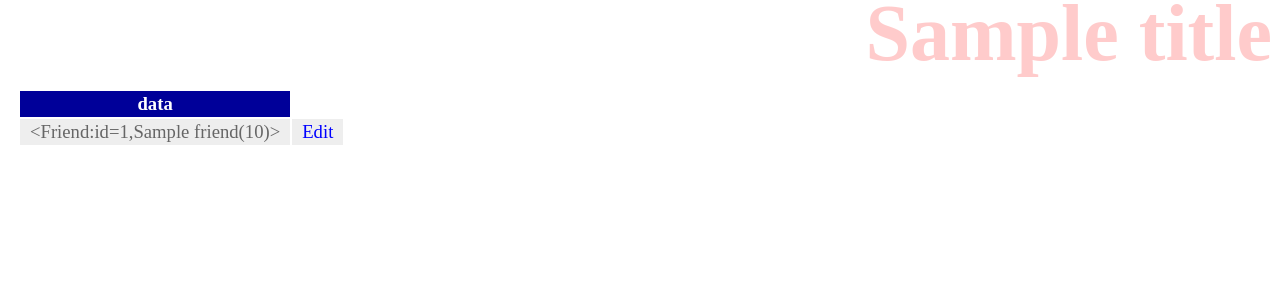
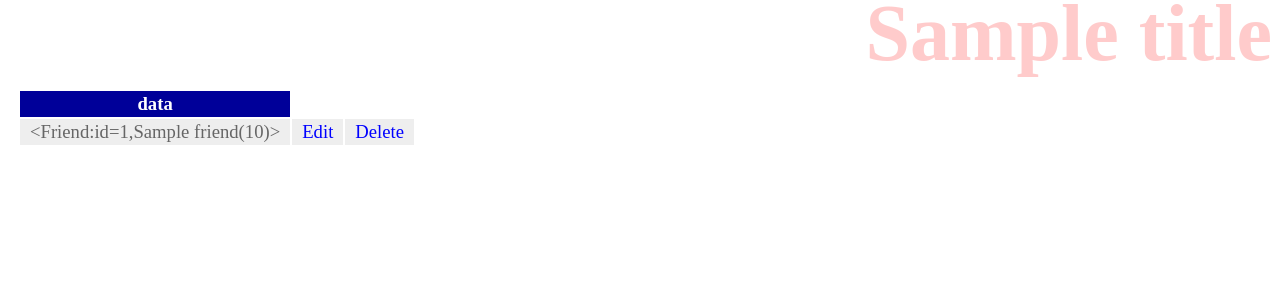
Before and after one commit to maeda-300/django_app, a Django app: template hello/templates/hello/index.html in a window 1280 px wide. Shown: the top 300 px of the page. Run offline with Django 3.2, Linux system fonts and the light colour scheme; tables that the repository leaves empty hold one stand-in row (values such as "Sample post"); the template is opened without the code that fills it: values that come from a table or form of the project are taken from there, most other values are stand-ins (such as "Sample title", 1, 10 or a date in 2020); parts of the project's set-up code (start-up, migrations or seed data) failed here and were passed over.

Commit message:
P.206
hello/index.html編集

```diff
--- a/hello/templates/hello/index.html
+++ b/hello/templates/hello/index.html
@@ -17,6 +17,7 @@
         <tr>
             <td>{{item}}</td>
             <td><a href="{% url 'edit' item.id %}">Edit</a></td>
+            <td><a href="{% url 'delete' item.id %}">Delete</a></td>
         </tr>
     {% endfor %}
     </table>
```
